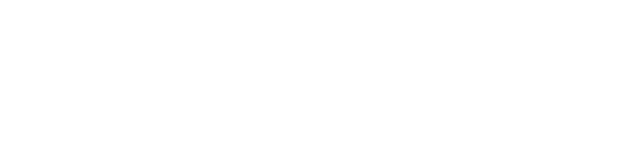
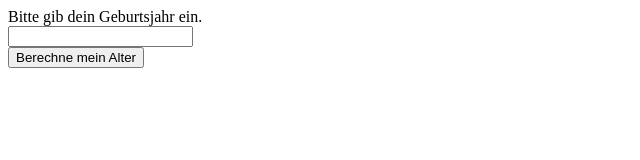
Before and after one commit to StephanPagel/forms-js_function_your_age_lvl1_2, a plain HTML site: page index.html in a window 1280 px wide. Shown: the whole page, without its empty margins (0-640 px from the left). Drawn offline with Linux system fonts and the light colour scheme.

Commit message:
finished

```diff
--- a/assets/css/style.css
+++ b/assets/css/style.css
@@ -0,0 +1,4 @@
+label,
+input {
+    display: block;
+}
--- a/assets/js/main.js
+++ b/assets/js/main.js
@@ -1 +1,10 @@
 console.log("it works");
+
+let inputYear = document.getElementById('input_year');
+let output = document.getElementById('form_output');
+
+function age() {
+    console.log("function works");
+    console.log(inputYear.value);
+    output.innerHTML = 2022 - inputYear.value;
+}
--- a/index.html
+++ b/index.html
@@ -10,7 +10,10 @@
 </head>
 
 <body>
-
+    <label for="">Bitte gib dein Geburtsjahr ein.</label>
+    <input type="number" name="" id="input_year">
+    <input type="button" value="Berechne mein Alter" onclick="age()">
+    <p id="form_output"></p>
     <script src="assets/js/main.js"></script>
 </body>
 
```
